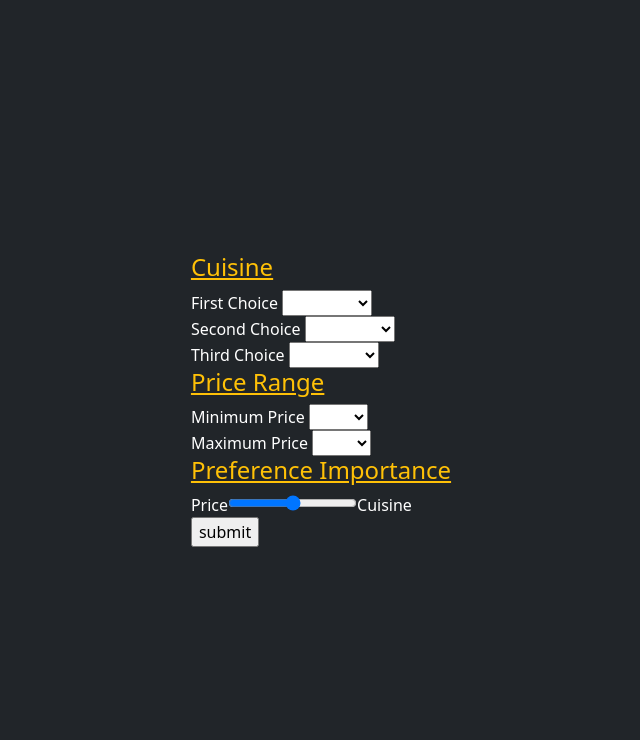
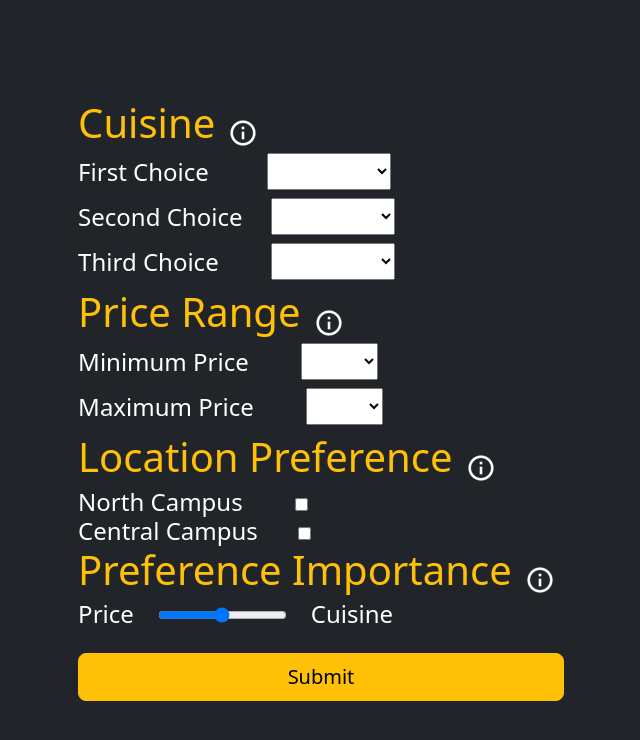
Before and after one commit to avip09/441MVP, a Flask app: page /preference/ in a window 1280 px wide. Shown: the top 740 px of the page, without its empty margins (319-959 px from the left). Run offline with Flask 3, Linux system fonts and the light colour scheme.

Commit message:
MVP 2 Changes

```diff
--- a/app.py
+++ b/app.py
@@ -77,8 +77,10 @@ def preference_page():
         minPrice = int(request.form.get('minPrice'))
         maxPrice = int(request.form.get('maxPrice'))
         priceWeight = float(request.form.get('priceCuisineWeight'))
+        north = bool(request.form.get('north'))
+        central = bool(request.form.get('central'))
 
-        sessions[session['session_code']][session['username']].setPref(option1, option2, option3, minPrice, maxPrice, priceWeight)
+        sessions[session['session_code']][session['username']].setPref(option1, option2, option3, minPrice, maxPrice, north, central, priceWeight)
 
         return redirect(url_for('results_page'))
 
@@ -97,7 +99,7 @@ def results_page():
 
             for username in sessions[session['session_code']]:
                 user = sessions[session['session_code']][username]
-                rec.addUserPreferences(user.getCuisines(), user.getMinPrice(), user.getMaxPrice(), user.getPriceCuisineWeight())
+                rec.addUserPreferences(user.getCuisines(), user.getMinPrice(), user.getMaxPrice(), user.getIsCentral(), user.getIsNorth(), user.getPriceCuisineWeight())
 
             return render_template('results.html', results=rec.getPreferences())
         else:
--- a/templates/grouphome.html
+++ b/templates/grouphome.html
@@ -16,14 +16,14 @@
         <div class="h-50 d-flex align-items-center justify-content-center">
             <form class="h-100 d-flex align-items-center justify-content-center" style="height: 100%; width: 100%" action="/grouphome/" method="post" enctype="multipart/form-data">
                 <input type="hidden" name="operation" value="create"/>
-                <input style="height: 80%; width: 80%" type="submit" name="Create Group" value="Create Group"/>
+                <input class="btn btn-warning btn-lg" style="height: 80%; width: 80%" type="submit" name="Create Group" value="Create Group"/>
             </form>
         </div>
         <div class="h-50 d-flex align-items-center justify-content-center">
             <form class="h-100 d-flex align-items-center justify-content-center" style="height: 100%; width: 100%" action="/grouphome/" method="post" enctype="multipart/form-data">
                 <input type="hidden" name="operation" value="join"/>
                 <input type="hidden" id="session_join" name="session_join" value=""/>
-                <input style="height: 80%; width: 80%" type="submit" name="Join Group" value="Join Group" onclick="getSessionCode()" />
+                <input class="btn btn-warning btn-lg" style="height: 80%; width: 80%" type="submit" name="Join Group" value="Join Group" onclick="getSessionCode()" />
             </form>
         </div>
         <script src="https://cdn.jsdelivr.net/npm/bootstrap@5.3.0-alpha1/dist/js/bootstrap.bundle.min.js" integrity="sha384-w76AqPfDkMBDXo30jS1Sgez6pr3x5MlQ1ZAGC+nuZB+EYdgRZgiwxhTBTkF7CXvN" crossorigin="anonymous"></script>
--- a/templates/preference.html
+++ b/templates/preference.html
@@ -6,11 +6,13 @@
     <body class='h-100 bg-dark align-items-center'>
     <div class="h-100 d-flex align-items-center justify-content-center">
         <form action="/preference/" method="post" enctype="multipart/form-data" class="text-white">
-            <h4 class='text-decoration-underline text-warning'>
-                Cuisine
-            </h4>
-            First Choice
-            <select name="option1">
+            <p style="display:inline"class='h1 text-warning'>Cuisine</p>
+            <button class="btn btn-sm" type="button" onclick="alert('First, select your top 3 cuisines from the ones listed.')">
+                <img src="/static/i.png" alt="Help">
+            </button>
+            <br>
+            <p class='h4' style="display:inline">First Choice&emsp;&emsp;&nbsp;</p>
+            <select class='h4 text-black' name="option1">
                 <option value="none" selected disabled hidden></option>
                 <option value="Japanese">Japanese</option>
                 <option value="Korean">Korean</option>
@@ -22,8 +24,8 @@
                 <option value="Steak">Steak</option>
             </select>
             <br>
-            Second Choice
-            <select name="option2">
+            <p class='h4' style="display:inline">Second Choice&emsp;</p>
+            <select class='h4 text-black' name="option2">
                 <option value="none" selected disabled hidden></option>
                 <option value="Japanese">Japanese</option>
                 <option value="Korean">Korean</option>
@@ -34,8 +36,8 @@
                 <option value="Pizza">Pizza</option>
                 <option value="Steak">Steak</option>
             </select><br>
-            Third Choice
-            <select name="option3">
+            <p class='h4' style="display:inline">Third Choice&emsp;&emsp;</p>
+            <select class='h4 text-black' name="option3">
                 <option value="none" selected disabled hidden></option>
                 <option value="Japanese">Japanese</option>
                 <option value="Korean">Korean</option>
@@ -46,31 +48,51 @@
                 <option value="Pizza">Pizza</option>
                 <option value="Steak">Steak</option>
             </select><br>
-            <h4 class='text-decoration-underline text-warning'>
-                Price Range
-            </h4>
-            Minimum Price
-            <select name="minPrice">
+            <h4 style="display:inline" class='h1 text-warning'>Price Range</h4>
+            <button class="btn btn-sm" type="button" onclick="alert('Select the minimum and maximum class of money ranges you are willing to pay at restaurants from $ being the cheapest to $$$$ being the most expensive.')">
+                <img src="/static/i.png" alt="Help">
+            </button>
+            <br>
+            <p class='h4' style="display:inline">Minimum Price&emsp;&emsp;</p>
+            <select class='h4 text-black' name="minPrice">
                 <option value="none" selected disabled hidden></option>
                 <option value=1>$</option>
                 <option value=2>$$</option>
                 <option value=3>$$$</option>
                 <option value=4>$$$$</option>
             </select><br>
-            Maximum Price
-            <select name="maxPrice">
+            <p class='h4' style="display:inline">Maximum Price&emsp;&emsp;</p>
+            <select class='h4 text-black' name="maxPrice">
                 <option value="none" selected disabled hidden></option>
                 <option value=1>$</option>
                 <option value=2>$$</option>
                 <option value=3>$$$</option>
                 <option value=4>$$$$</option>
             </select><br>
-            <h4 class='text-decoration-underline text-warning'>
-                Preference Importance
-            </h4>
-            Price<input type="range" min="0" max="1" value="0.5" step="0.01" class="slider" name="priceCuisineWeight">Cuisine
+            <h4 style="display:inline" class='h1 text-warning'>Location Preference</h4>
+            <button class="btn btn-sm" type="button" onclick="alert('Select whether you prefer restaurants on central campus, north campus, or both.')">
+                <img src="/static/i.png" alt="Help">
+            </button>
             <br>
-            <input type="submit" name="submit" value="submit"/>
+            <p class='h4' style="display:inline">North Campus&emsp;&emsp;</p>
+
+            <input type="checkbox" name="north">
+
+            <br>
+            <p class='h4' style="display:inline">Central Campus&emsp;&ensp;</p>
+
+            <input type="checkbox" name="central">
+
+            <br>
+
+            <h4 style="display:inline" class='h1 text-warning'>Preference Importance</h4>
+            <button class="btn btn-sm" type="button" onclick="alert('Finally, for the preference importance, use the slider to indicate how much more important is price than cuisine to you or vice-versa.')">
+                <img src="/static/i.png" alt="Help">
+            </button>
+            <br>
+            <p class='h4' style="display:inline">Price&emsp;</p><input type="range" min="0" max="1" value="0.5" step="0.01" name="priceCuisineWeight"><p class='h4' style="display:inline">&emsp;Cuisine</p>
+            <br><br>
+            <input class="w-100 btn btn-warning btn-lg" type="submit" name="submit" value="Submit"/>
         </form>
         <script src="https://cdn.jsdelivr.net/npm/bootstrap@5.3.0-alpha1/dist/js/bootstrap.bundle.min.js" integrity="sha384-w76AqPfDkMBDXo30jS1Sgez6pr3x5MlQ1ZAGC+nuZB+EYdgRZgiwxhTBTkF7CXvN" crossorigin="anonymous"></script>
     </div>
--- a/templates/results.html
+++ b/templates/results.html
@@ -5,7 +5,7 @@
     </head>
     <body class='h-100 bg-dark'>
         {% for result in results %}
-            <h1 class="text-warning text-center">{{ result[0] }} - {{ result[2] }} - {% for temp in range(result[3]) %}${% endfor %}</h1>
+            <h1 class="text-warning text-center">{{ result[0] }} - {{ result[2] }} - {% for temp in range(result[3]) %}${% endfor %} - {{ result[4] }}</h1>
         {% endfor %}
         <script src="https://cdn.jsdelivr.net/npm/bootstrap@5.3.0-alpha1/dist/js/bootstrap.bundle.min.js" integrity="sha384-w76AqPfDkMBDXo30jS1Sgez6pr3x5MlQ1ZAGC+nuZB+EYdgRZgiwxhTBTkF7CXvN" crossorigin="anonymous"></script>
     </body>
```
Also changed, not shown: algorithms/recommendationAlgorithm.py (+41 -30 lines), user.py (+9 -1 lines), static/i.png (added).
